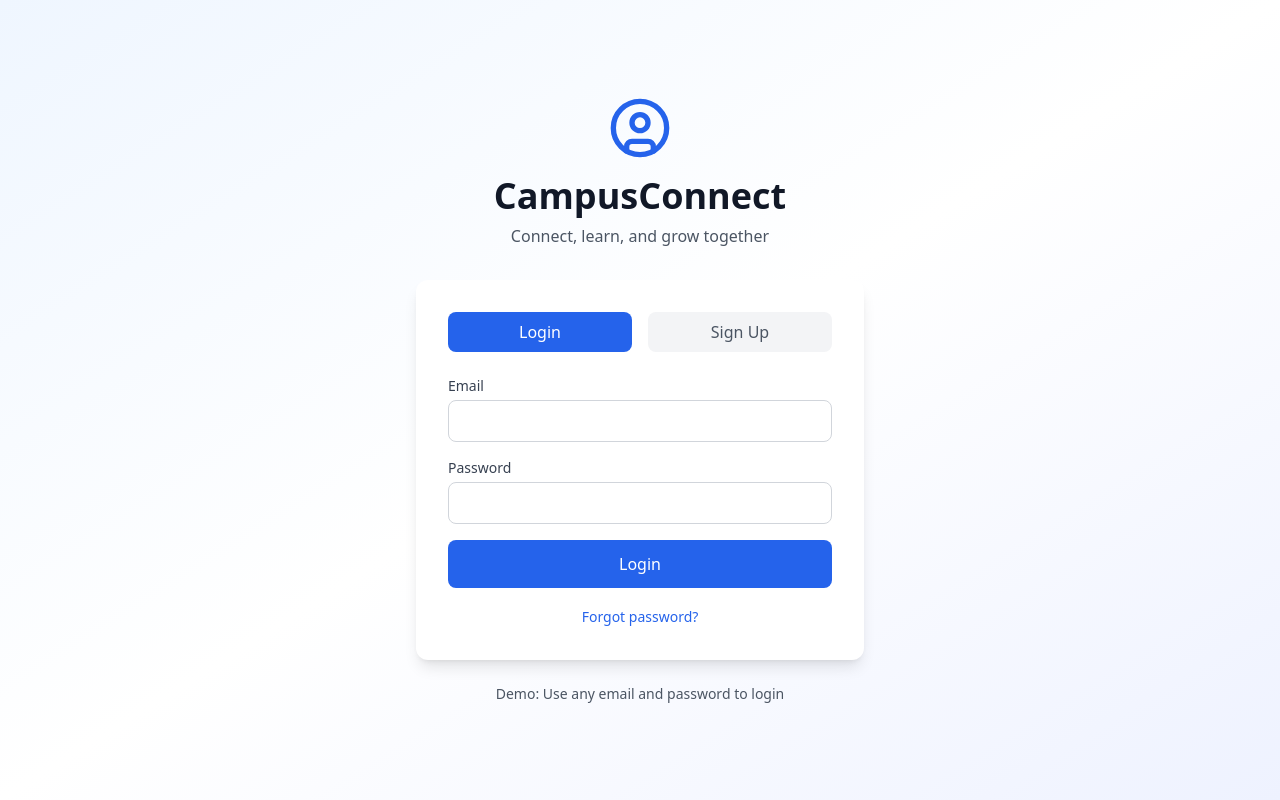
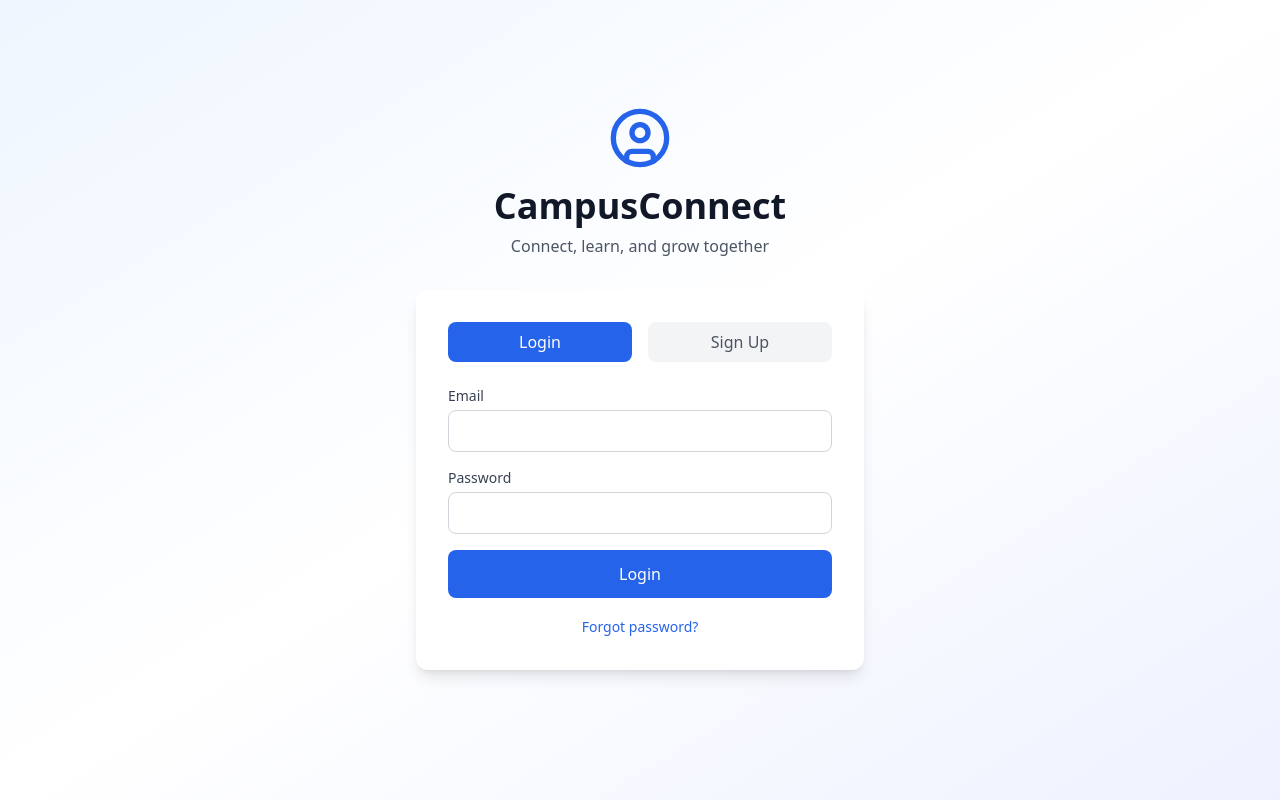
Before and after one commit to deepan-crypto/campus-connect, a React (Vite) app: page / in a window 1280 px wide. Built offline with nearby package versions, Linux system fonts and the light colour scheme.

Commit message:
final fix

```diff
--- a/src/pages/LoginPage.tsx
+++ b/src/pages/LoginPage.tsx
@@ -196,7 +196,7 @@ export function LoginPage({ onNavigate }: LoginPageProps) {
         </div>
 
         <p className="text-center text-sm text-gray-600 mt-6">
-          Demo: Use any email and password to login
+
         </p>
       </div>
     </div>
```
